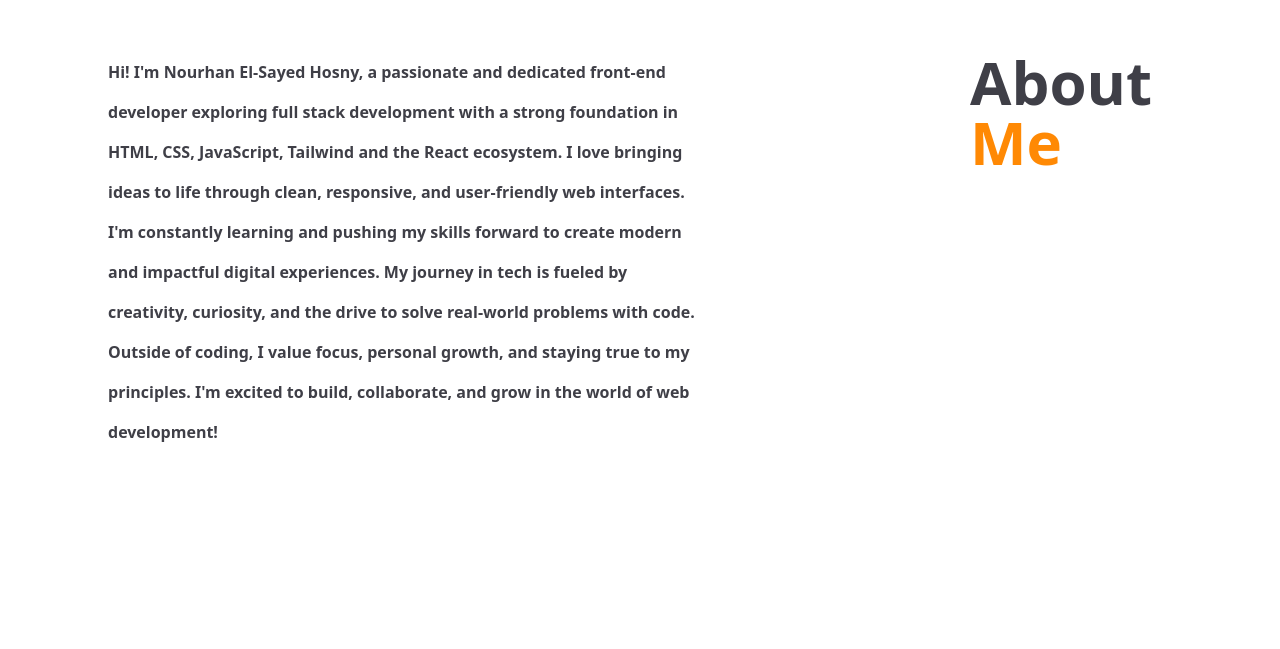
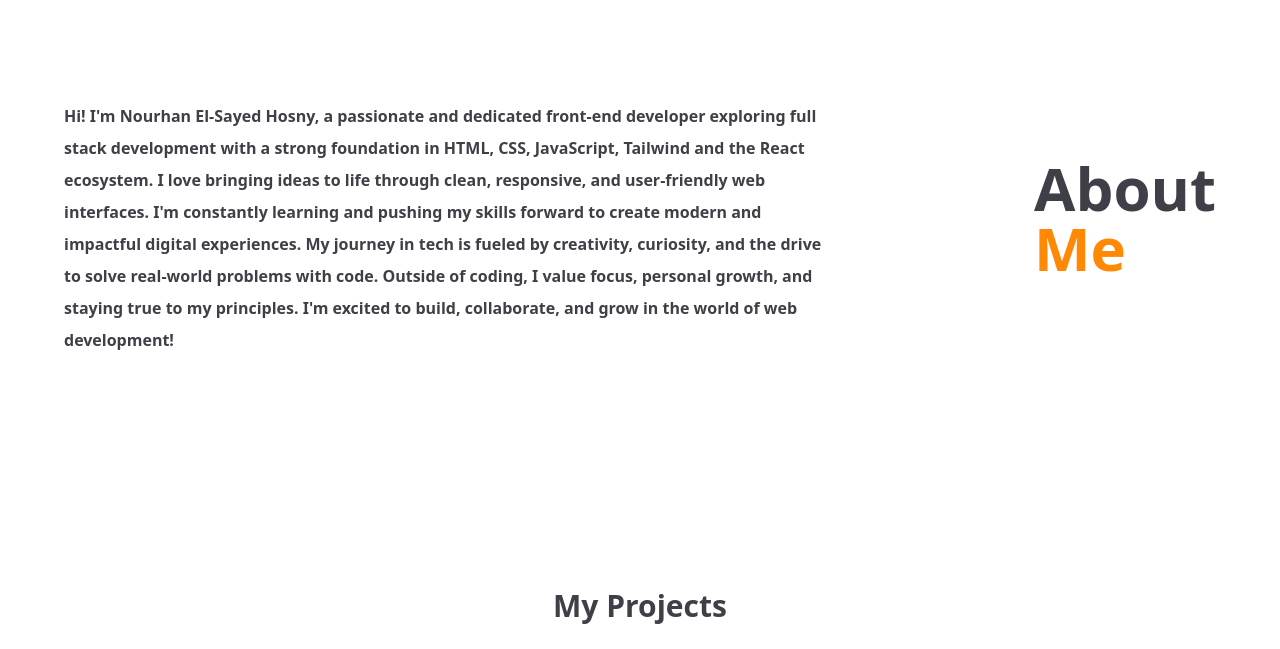
Before and after one commit to NourhanHosnyy/portfolio, a React (Vite) app: page / in a window 1280 px wide. Shown: the part 788-1437 px from the top of the page. Built offline with nearby package versions, Linux system fonts and the light colour scheme.

Commit message:
Update About.jsx

```diff
--- a/components/About.jsx
+++ b/components/About.jsx
@@ -1,10 +1,10 @@
-import React from 'react'
+import React from 'react';
 
 const About = () => {
   return (
-    <div className='flex justify-between ml-7 mr-7 mb-60'>
-        <div>
-           <p className='ml-20 mr-15 text-zinc-700 font-semibold leading-10'>
+    <div id="About" className="flex flex-col-reverse md:flex-row justify-between items-center gap-10 px-6 md:px-16 py-12 mb-40">
+      <div className="w-full md:w-2/3">
+        <p className="text-zinc-700 font-semibold leading-8 text-center md:text-left">
           Hi! I'm Nourhan El-Sayed Hosny, a passionate and dedicated front-end developer exploring full stack development with a strong foundation in HTML, CSS, JavaScript,
           Tailwind and the React ecosystem. I love bringing ideas to life through clean, responsive, and user-friendly web interfaces.
           I'm constantly learning and pushing my skills forward to create modern and impactful digital experiences.
@@ -13,12 +13,13 @@ const About = () => {
           I'm excited to build, collaborate, and grow in the world of web development!
         </p>
       </div>
-        <div className='mr-25'>
-           <h2 className='ml-50 text-6xl text-zinc-700 font-bold'>About</h2>
-           <h2 className='ml-50 text-6xl mb-5 text-orange-400 font-bold'>Me</h2>
+
+      <div className="text-center md:text-left">
+        <h2 className="text-5xl md:text-6xl text-zinc-700 font-bold">About</h2>
+        <h2 className="text-5xl md:text-6xl mb-5 text-orange-400 font-bold">Me</h2>
       </div>
     </div>
-  )
-}
+  );
+};
 
-export default About
+export default About;
```
Lines whose indentation alone changed are shown as unchanged.
